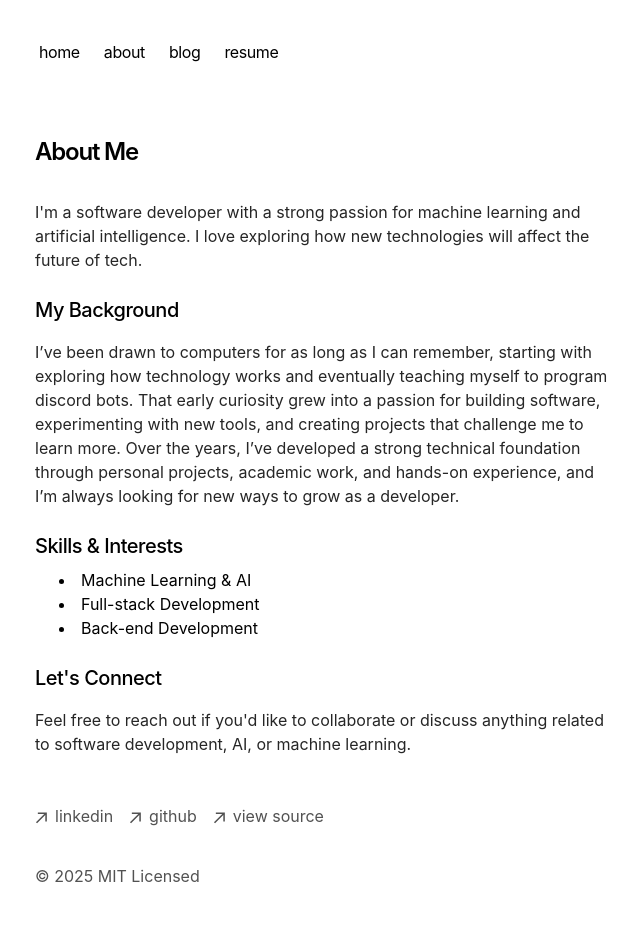
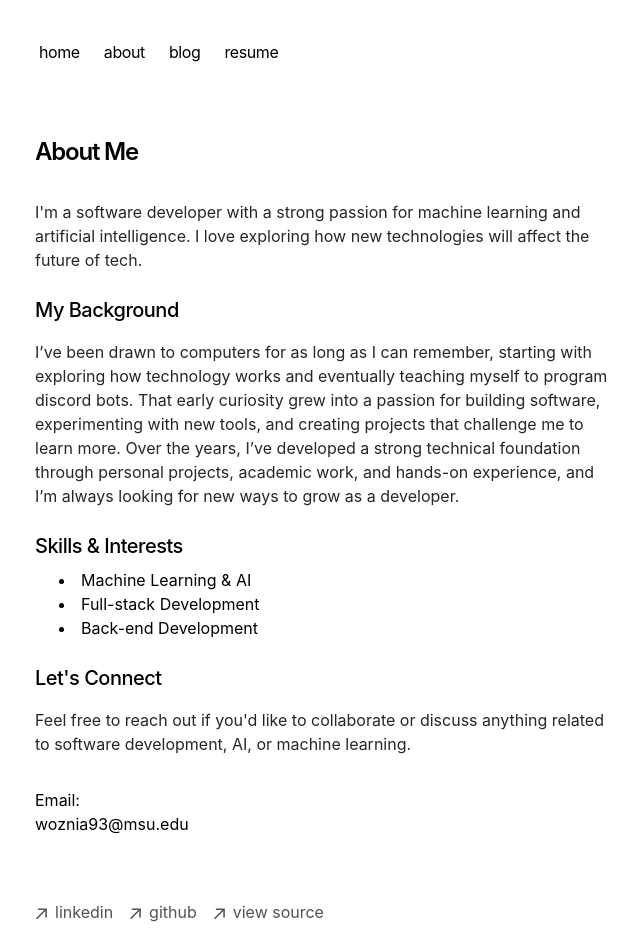
Before and after one commit to woznia93/bw, a Next.js app: page /about in a window 1280 px wide. Shown: the top 952 px of the page, without its empty margins (317-957 px from the left). Built offline with nearby package versions, Linux system fonts and the light colour scheme.

Commit message:
Updates to blog posts

```diff
--- a/src/app/about/page.tsx
+++ b/src/app/about/page.tsx
@@ -36,6 +36,14 @@ export default function About() {
           {`Feel free to reach out if you'd like to collaborate or discuss anything related to software development, AI, or machine learning.`}
         </p>
       </div>
+
+      <div className="my-8">
+        Email:
+        <p>
+            woznia93@msu.edu
+        </p>
+
+      </div>
     </section>
   )
 }
```
